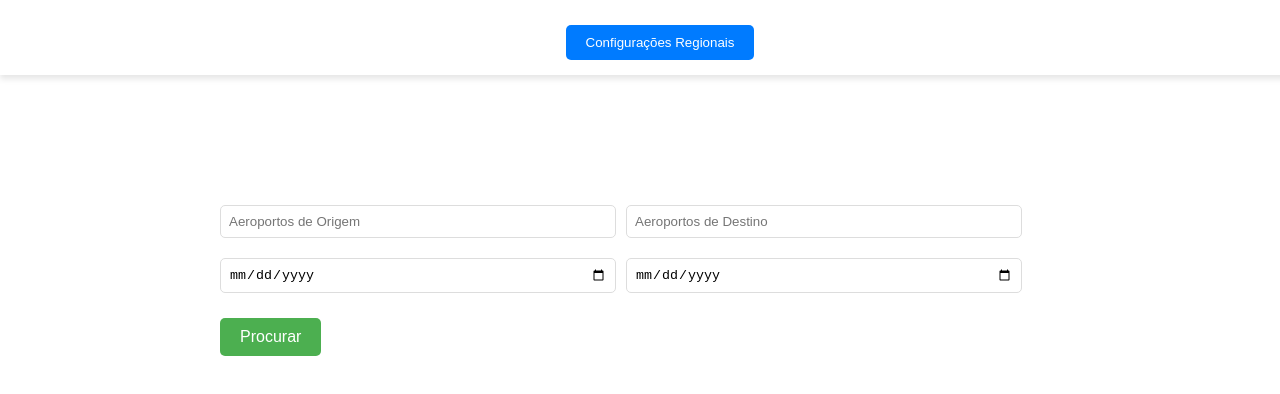
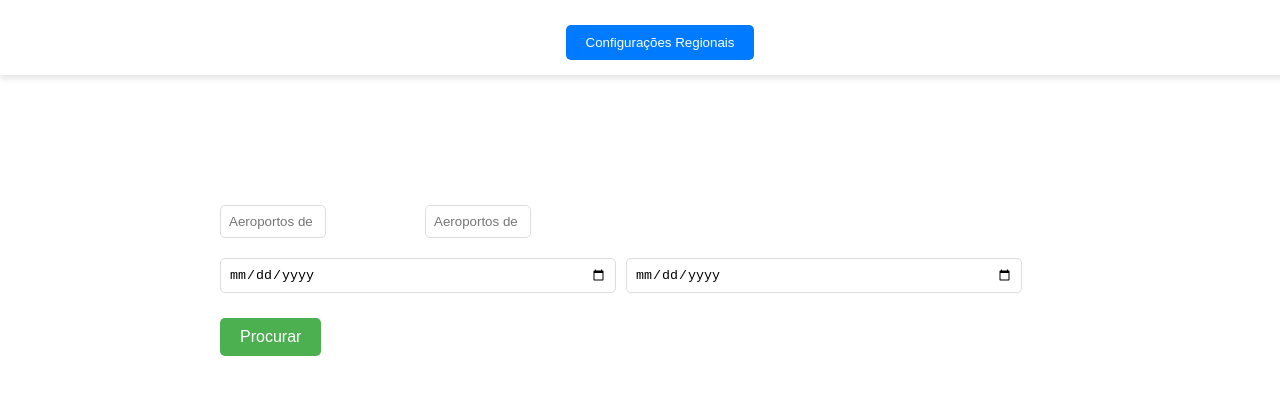
Before and after one commit to dekopossas/flying-search, a React (Create React App) app in the folder frontend/: page / in a window 1280 px wide. Shown: the top 394 px of the page. Built offline with nearby package versions, Linux system fonts and the light colour scheme.

Commit message:
Inclusao do search de aeroportos

```diff
--- a/frontend/src/App.css
+++ b/frontend/src/App.css
@@ -192,6 +192,34 @@ button:hover {
   cursor: pointer;
 }
 
+/* AUTOCOMPLETE */
+
+.autocomplete {
+  position: relative;
+}
+
+.suggestions-list {
+  position: absolute;
+  background: white;
+  border: 1px solid #ccc;
+  width: 100%;
+  max-height: 200px;
+  overflow-y: auto;
+  list-style: none;
+  margin: 0;
+  padding: 0;
+}
+
+.suggestions-list li {
+  padding: 10px;
+  cursor: pointer;
+}
+
+.suggestions-list li:hover {
+  background-color: #f0f0f0;
+}
+
+
 
 @keyframes App-logo-spin {
   from {
--- /dev/null
+++ b/frontend/src/Components/AutoComplete.js
@@ -0,0 +1,73 @@
+import React, { useState, useEffect } from "react";
+import { getAirports } from "../Services/requests";
+
+export default function AutoComplete({ placeholder, value, onChange }) {
+  const [suggestions, setSuggestions] = useState([]);
+  const [showSuggestions, setShowSuggestions] = useState(false);
+
+  const fetchSuggestions = async (query) => {
+    if (query.length < 2) {
+      setSuggestions([]);
+      return;
+    }
+
+    try {
+      const data = await getAirports(
+        `https://sky-scanner3.p.rapidapi.com/flights/auto-complete?query=${query}`
+      );
+      console.log(data);
+      if (data.data && Array.isArray(data.data)) {
+        const formattedSuggestions = data.data.map((item) => ({
+          id: item.presentation.skyId,
+          title: item.presentation.title,
+          suggestionTitle: item.presentation.suggestionTitle,
+          subtitle: item.presentation.subtitle,
+        }));
+        setSuggestions(formattedSuggestions);
+      } else {
+        setSuggestions([]);
+      }
+    } catch (error) {
+      console.error("Error fetching airport suggestions:", error);
+      setSuggestions([]);
+    }
+  };
+
+  useEffect(() => {
+    if (value) {
+      fetchSuggestions(value);
+    } else {
+      setSuggestions([]);
+    }
+  }, [value]);
+
+  const handleSuggestionClick = (suggestion) => {
+    onChange(suggestion.suggestionTitle);
+    setShowSuggestions(false);
+  };
+
+  return (
+    <div className="autocomplete">
+      <input
+        type="text"
+        placeholder={placeholder}
+        value={value}
+        onChange={(e) => onChange(e.target.value)}
+        onFocus={() => setShowSuggestions(true)}
+        onBlur={() => setTimeout(() => setShowSuggestions(false), 200)}
+      />
+      {showSuggestions && suggestions.length > 0 && (
+        <ul className="suggestions-list">
+          {suggestions.map((suggestion) => (
+            <li
+              key={suggestion.id}
+              onClick={() => handleSuggestionClick(suggestion)}
+            >
+              {suggestion.suggestionTitle} - {suggestion.subtitle}
+            </li>
+          ))}
+        </ul>
+      )}
+    </div>
+  );
+}
--- a/frontend/src/Pages/Home.js
+++ b/frontend/src/Pages/Home.js
@@ -1,5 +1,6 @@
 import { useState } from "react";
 import { getRequest } from "../Services/requests";
+import AutoComplete from "../Components/AutoComplete";
 
 export default function Home() {
   const [originAirport, setOriginAirport] = useState("");
@@ -145,17 +146,15 @@ export default function Home() {
       {/* Main Form */}
       <div className="form-container">
         <div className="input-group">
-          <input
-            type="text"
+          <AutoComplete
             placeholder="Aeroportos de Origem"
             value={originAirport}
-            onChange={(e) => setOriginAirport(e.target.value)}
+            onChange={setOriginAirport}
           />
-          <input
-            type="text"
+          <AutoComplete
             placeholder="Aeroportos de Destino"
             value={destinyAirport}
-            onChange={(e) => setDestinyAirport(e.target.value)}
+            onChange={setDestinyAirport}
           />
         </div>
         <div className="input-group">
--- a/frontend/src/Services/requests.js
+++ b/frontend/src/Services/requests.js
@@ -11,3 +11,13 @@ export const getRequest = async (url, params) => {
   const { data } = await API.get(url, { params });
   return data;
 };
+
+export const getAirports = async (url) => {
+  const { data } = await axios.get(url, {
+    headers: {
+      "Content-Type": "application/json",
+      "X-RapidAPI-Key": "f77d7862f7msh306429f280db285p1f1fddjsnd80bcf7ef475", // Replace with your actual API key
+    },
+  });
+  return data;
+};
```
